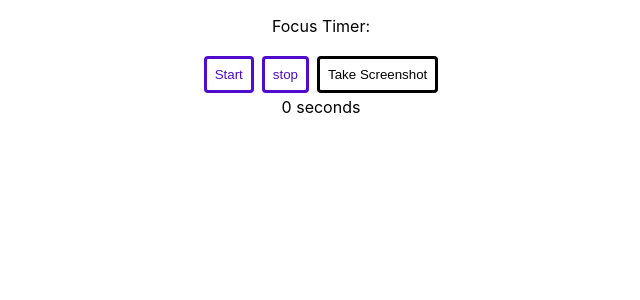
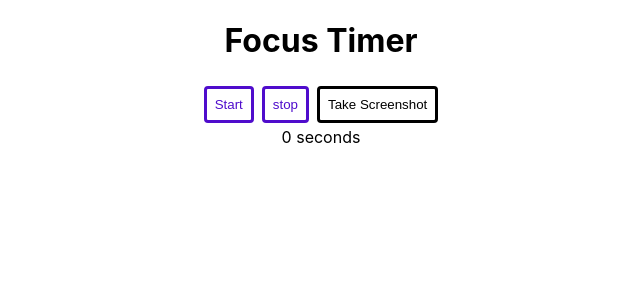
Before and after one commit to MadHatter01/React-Snippets, a React (Create React App) app in the folder virtual-garden/: page / in a window 1280 px wide. Shown: the top 300 px of the page, without its empty margins (319-959 px from the left). Built offline with nearby package versions, Linux system fonts and the light colour scheme.

Commit message:
Timing to 1 minute

```diff
--- a/virtual-garden/src/App.js
+++ b/virtual-garden/src/App.js
@@ -1,7 +1,6 @@
 import React, {useState, useRef, useEffect} from 'react';
 import './App.css';
 import Canvas from './components/Canvas';
-import Header from './components/Header';
 import Toolbar from './components/Toolbar';
 import html2canvas from 'html2canvas';
 
@@ -23,7 +22,6 @@ function App() {
 
  const takeScreenshot = async ()=>{
 if(pageRef.current){
-  console.log('SVG Elements:', pageRef.current.querySelectorAll('svg'));
 
   const canvas = await html2canvas(pageRef.current, { useCORS: true,
     foreignObjectRendering: true,
@@ -58,11 +56,12 @@ if(pageRef.current){
           const x = Math.floor(Math.random() * window.innerWidth);
           const y = Math.floor(Math.random() * window.innerHeight);
           const newElement = { type: randomElement, color, id: Date.now(), x, y };
-          const elapsedTime = Math.floor((Date.now() - startTime) / 1000);
+          // const elapsedTime = Math.floor((Date.now() - startTime) / 1000);
+          const elapsedTime = Math.floor((Date.now() - startTime))
           setSecondsPassed(elapsedTime);
           return [...prevElements, newElement];
         });
-      }, 1000);
+      }, 60000);
       setIntervalId(id);
       setTimerRunning(true);
     }
@@ -117,7 +116,6 @@ if(pageRef.current){
 
   return (
     <div className="App" ref={pageRef}>
-      {/* <Header /> */}
 
       <Toolbar onAddElement={handleAddElement} startFocusTimer={startFocusTimer} stopFocusTimer={stopFocusTimer} takeScreenshot={takeScreenshot}/>
       <Canvas  elements={elements} onRemoveElement={handleRemoveElement} />
--- a/virtual-garden/src/components/Toolbar.js
+++ b/virtual-garden/src/components/Toolbar.js
@@ -9,7 +9,7 @@ const Toolbar = ({ onAddElement, startFocusTimer, stopFocusTimer, takeScreenshot
       <button className="primary-btn" onClick={() => onAddElement('tree')}>Add Tree</button>
       <button className="primary-btn" onClick={() => onAddElement('decoration')}>Add Decoration</button> */}
       <div className='customTime'>
-<p>Focus Timer:</p>
+<h1>Focus Timer</h1>
 <button type="button" id="start" className='primary-btn focus' onClick={startFocusTimer}>Start</button>
 <button type="button" className='primary-btn focus' onClick={stopFocusTimer}>stop</button>
 <button type="button" className='screenshot secondary-btn' onClick={takeScreenshot}>Take Screenshot</button>
```
